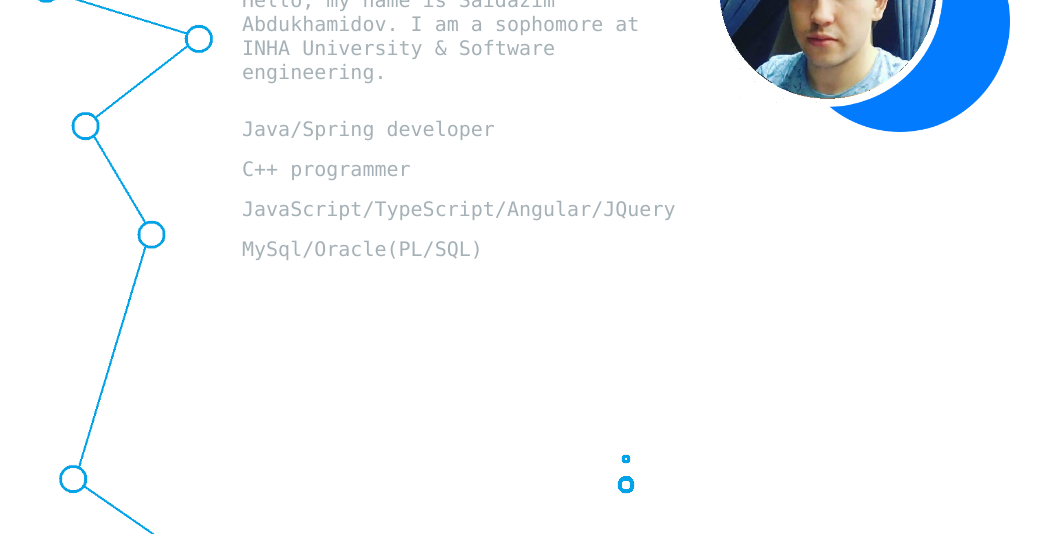
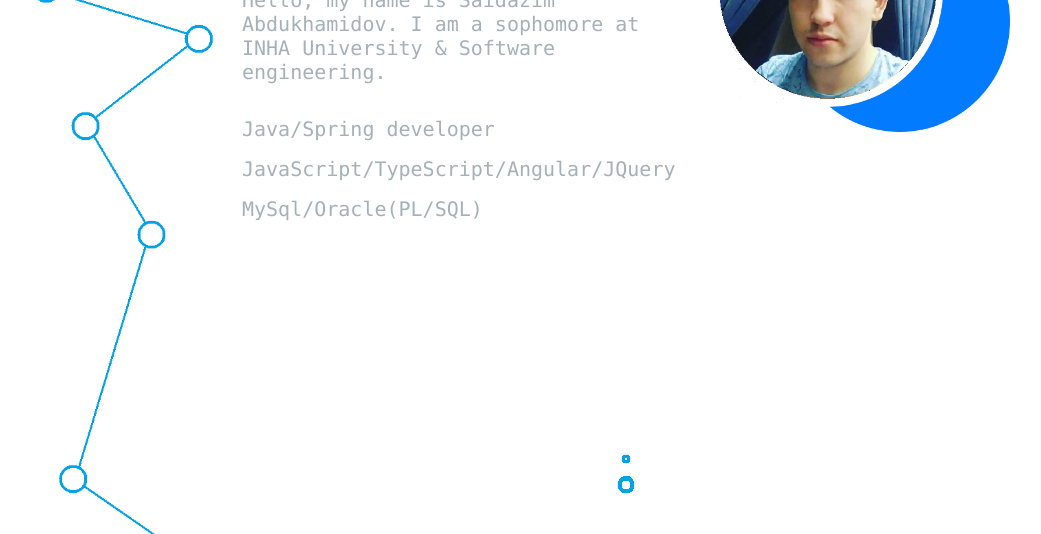
Before and after one commit to saidazimabdukhamidov/portfolio, a plain HTML site: page index.html in a window 1280 px wide. Shown: the part 266-800 px from the top of the page, without its empty margins (14-1055 px from the left). Drawn offline with Linux system fonts and the light colour scheme.

Commit message:
Update index.html

```diff
--- a/index.html
+++ b/index.html
@@ -26,7 +26,6 @@
       </p>
       <ul>
         <li><p>Java/Spring developer</p></li>
-        <li><p>C++ programmer</p></li>
         <li><p>JavaScript/TypeScript/Angular/JQuery</p></li>
         <li><p>MySql/Oracle(PL/SQL)</p></li>
       </ul>
```
